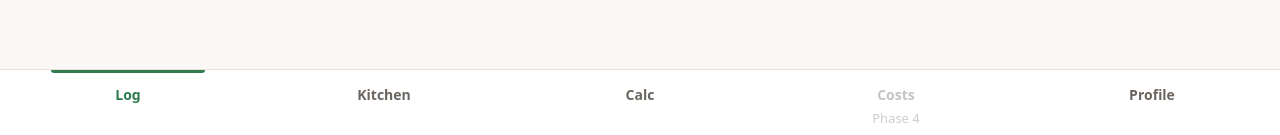
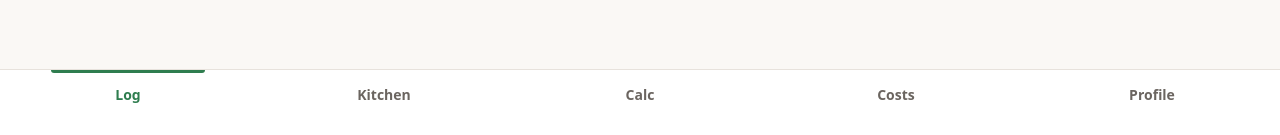
Before and after one commit to itsryanli/IngCalc, a React (Vite) app: page / in a window 1280 px wide. Shown: the part 662-797 px from the top of the page. Built offline with nearby package versions, Linux system fonts and the light colour scheme.

Commit message:
feat: turn on the Costs tab

```diff
--- a/src/ui/App.tsx
+++ b/src/ui/App.tsx
@@ -4,22 +4,23 @@ import { getSettings } from '../storage/settings';
 import { useProfiles } from './useProfiles';
 import { ErrorBoundary } from './components/ErrorBoundary';
 import { CalcScreen } from './screens/CalcScreen';
+import { CostsScreen } from './screens/CostsScreen';
 import { KitchenScreen } from './screens/KitchenScreen';
 import { LogScreen } from './screens/LogScreen';
 import { ProfileScreen } from './screens/ProfileScreen';
 
 type Tab = 'log' | 'kitchen' | 'calc' | 'costs' | 'profile';
 
-const TABS: { id: Tab; label: string; phase?: number }[] = [
+const TABS: { id: Tab; label: string }[] = [
   { id: 'log', label: 'Log' },
   { id: 'kitchen', label: 'Kitchen' },
   { id: 'calc', label: 'Calc' },
-  { id: 'costs', label: 'Costs', phase: 4 },
+  { id: 'costs', label: 'Costs' },
   { id: 'profile', label: 'Profile' },
 ];
 
 /** Tabs that actually exist. A stored preference for any other tab falls back to Log. */
-const BUILT: readonly Tab[] = ['log', 'kitchen', 'calc', 'profile'];
+const BUILT: readonly Tab[] = ['log', 'kitchen', 'calc', 'costs', 'profile'];
 
 export function App() {
   const [tab, setTab] = useState<Tab>('log');
@@ -78,6 +79,9 @@ export function App() {
           {tab === 'log' && <LogScreen profile={profile} />}
           {tab === 'kitchen' && <KitchenScreen />}
           {tab === 'calc' && <CalcScreen profile={profile} />}
+          {tab === 'costs' && (
+            <CostsScreen profiles={profiles} onDataReplaced={() => { void refresh(); }} />
+          )}
           {tab === 'profile' && (
             <ProfileScreen
               profiles={profiles}
@@ -97,14 +101,9 @@ export function App() {
             role="tab"
             className="tab"
             aria-selected={tab === t.id}
-            disabled={t.phase !== undefined}
-            title={t.phase !== undefined ? `Arrives in Phase ${t.phase}` : undefined}
             onClick={() => selectTab(t.id)}
           >
             <span>{t.label}</span>
-            {t.phase !== undefined && (
-              <span className="tab__phase" aria-hidden="true">Phase {t.phase}</span>
-            )}
           </button>
         ))}
       </nav>
```
Also changed, not shown: 1 other file (tests, documents, lock files or other folders).
